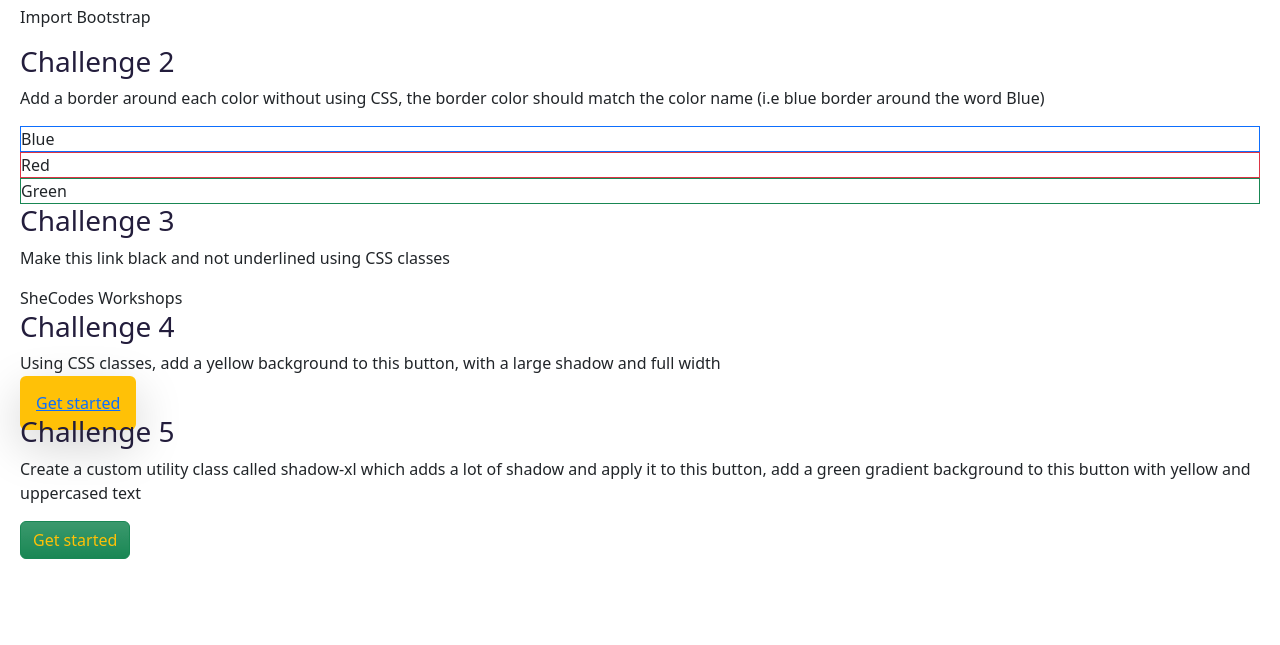
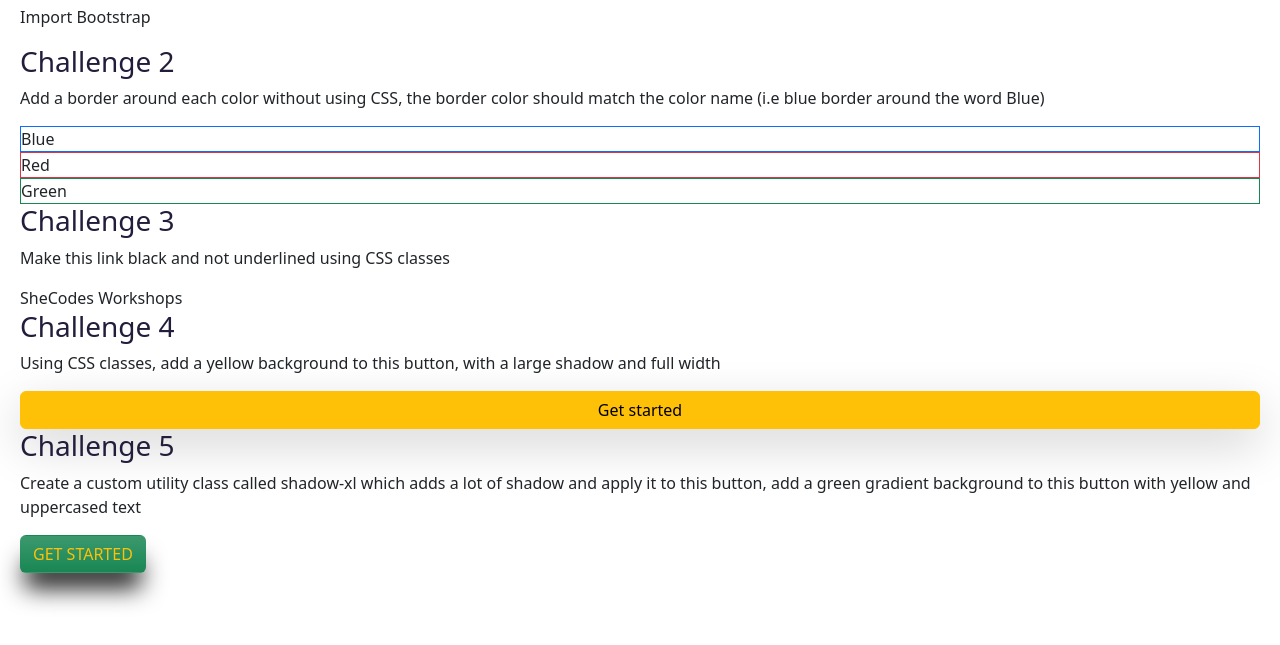
Before and after one commit to LineJinJ/SheCodes_Responsive_W2_L1_Utility_CSS_Classes_Challenge_1, a plain HTML site: page index.html in a window 1280 px wide. Shown: the part 93-738 px from the top of the page. Drawn offline with nearby package versions, Linux system fonts and the light colour scheme.

Commit message:
Done all the challenges with the help of google and inspect

```diff
--- a/index.html
+++ b/index.html
@@ -38,9 +38,7 @@
       Using CSS classes, add a yellow background to this button, with a large
       shadow and full width
     </p>
-    <a
-      href="https://www.shecodes.io/"
-      class="bg-warning shadow-lg p-3 mb-5 rounded"
+    <a href="https://www.shecodes.io/" class="btn btn-warning shadow-lg w-100"
       >Get started</a
     >
 
@@ -52,7 +50,7 @@
     </p>
     <a
       href="https://www.shecodes.io/"
-      class="btn btn-success bg-success bg-gradient shadow-xl text-warning"
+      class="shadow-xl bg-success bg-gradient btn mb-5 text-warning text-uppercase"
       >Get started</a
     >
   </body>
--- a/src/style.css
+++ b/src/style.css
@@ -17,4 +17,5 @@ h3 {
 }
 
 .shadow-xl {
+  box-shadow: 0 20px 25px -5px rgb(0, 0, 0, 0.9);
 }
```
